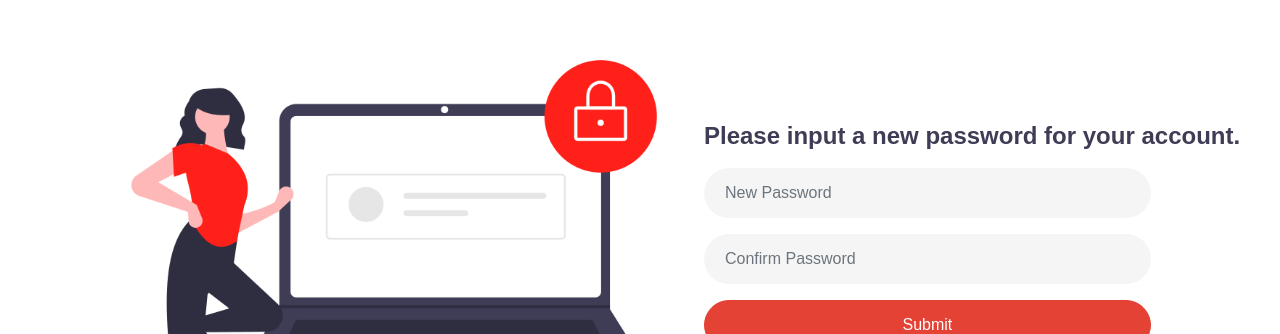
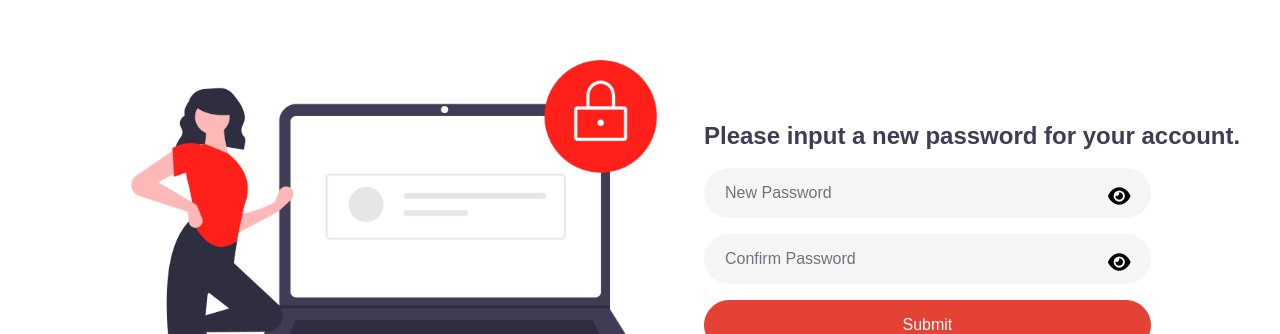
Before and after one commit to COP4331-Large-Project/FoodGram, a React (Create React App) app in the folder frontend/: page /reset-password in a window 1280 px wide. Shown: the part 128-462 px from the top of the page. Built offline with nearby package versions, Linux system fonts and the light colour scheme; a web font is replaced by a local one.

Commit message:
Added eyes to the password fields on register and reset password.

```diff
--- a/frontend/src/components/ForgotPassword.js
+++ b/frontend/src/components/ForgotPassword.js
@@ -43,7 +43,6 @@ function ForgotPassword(){
             <br/>
             <span id="forgotPasswordResult" class="w-100 text-center" style={{marginLeft:"-60px"}}>{message}</span>
             <span class="w-100 text-center" style={{marginLeft:"-60px"}}>Return to {element}</span>
-            <span class="w-100 text-center" style={{marginLeft:"-60px"}}>Return Home!</span>
         </div>
 
      </div>
--- a/frontend/src/components/Register.js
+++ b/frontend/src/components/Register.js
@@ -1,5 +1,7 @@
 import React, { useState } from "react";
 import RegisterImage from "../assets/img/chef2_image.png";
+import { FontAwesomeIcon } from "@fortawesome/react-fontawesome";
+import { faEye } from "@fortawesome/free-solid-svg-icons";
 import ProjectBox from "./Elements/ProjectBox";
 
 function Register() {
@@ -14,6 +16,21 @@ function Register() {
   const [message, setMessage] = useState("");
 
   let bp = require("./Path.js");
+
+  const [passwordShown, setPasswordShown] = useState(false);
+    const [confirmPasswordShown, setConfirmPasswordShown] = useState(false);
+
+    const togglePassword = () => {
+        // When the handler is invoked
+        // inverse the boolean state of passwordShown
+        setPasswordShown(!passwordShown);
+    };
+
+    const toggleConfirmPassword = () => {
+        // When the handler is invoked
+        // inverse the boolean state of passwordShown
+        setConfirmPasswordShown(!confirmPasswordShown);
+    };
 
   let element = (
     <a className="changingTextColor" href="/login">Log In!</a>
@@ -139,21 +156,27 @@ function Register() {
           </div>
           <div className="form-group">
             <input
-              type="password"
+              type={passwordShown ? "text" : "password"}
               id="registerPassword"
               className="form-control col-md-10"
               placeholder="Password"
               ref={(c) => (registerPassword = c)}
             />
+            <span onClick={togglePassword} class="field-icon-not-centered-register-page">
+                <FontAwesomeIcon icon={faEye} size="lg" />
+            </span>
           </div>
           <div className="form-group">
             <input
-              type="password"
+              type={confirmPasswordShown ? "text" : "password"}
               id="registerPassword"
               className="form-control col-md-10"
               placeholder="Confirm Password"
               ref={(c) => (registerConfirmPassword = c)}
             />
+            <span onClick={toggleConfirmPassword} class="field-icon-not-centered-register-page">
+                <FontAwesomeIcon icon={faEye} size="lg" />
+            </span>
           </div>
           <input
             type="submit"
--- a/frontend/src/components/ResetPassword.js
+++ b/frontend/src/components/ResetPassword.js
@@ -1,5 +1,7 @@
 import React, { useState } from 'react';
 import ResetPasswordImage from "../assets/img/chef_resetpassword.png";
+import { FontAwesomeIcon } from "@fortawesome/react-fontawesome";
+import { faEye } from "@fortawesome/free-solid-svg-icons";
 
 function ResetPassword(){
 
@@ -7,6 +9,21 @@ function ResetPassword(){
     var confirmPassword;
     const [message,setMessage] = useState('');
     let bp = require('./Path.js');
+
+    const [passwordShown, setPasswordShown] = useState(false);
+    const [confirmPasswordShown, setConfirmPasswordShown] = useState(false);
+
+    const togglePassword = () => {
+        // When the handler is invoked
+        // inverse the boolean state of passwordShown
+        setPasswordShown(!passwordShown);
+    };
+
+    const toggleConfirmPassword = () => {
+        // When the handler is invoked
+        // inverse the boolean state of passwordShown
+        setConfirmPasswordShown(!confirmPasswordShown);
+    };
 
     const doResetPassword = async event => {
         event.preventDefault();
@@ -36,9 +53,17 @@ function ResetPassword(){
                 <div class="form-group">
                   <h2 id="text" style={{textAlign: "center"}}>Please input a new password for your account.</h2><br/>
                   <div class="form-group">
-                    <input id="newPassword" type="text" class="form-control col-md-10" placeholder="New Password" ref={(c) => newPassword = c}/>
+                    <input id="newPassword" type={passwordShown ? "text" : "password"} class="form-control col-md-10" placeholder="New Password" ref={(c) => newPassword = c}/>
+                    <span onClick={togglePassword} class="field-icon-not-centered">
+                        <FontAwesomeIcon icon={faEye} size="lg" />
+                    </span>
                   </div>
-                    <input id="confirmPassword" type="text" class="form-control col-md-10" placeholder="Confirm Password" ref={(c) => confirmPassword = c}/>
+                  <div class="form-group">
+                    <input id="confirmPassword" type={confirmPasswordShown ? "text" : "password"} class="form-control col-md-10" placeholder="Confirm Password" ref={(c) => confirmPassword = c}/>
+                    <span onClick={toggleConfirmPassword} class="field-icon-not-centered">
+                        <FontAwesomeIcon icon={faEye} size="lg" />
+                    </span>
+                  </div>
                 </div>
                 <input type="submit" class="form-controlL btn-danger submit col-md-10" value = "Submit" onClick={doResetPassword}/>
             </form>
--- a/frontend/src/style/index.css
+++ b/frontend/src/style/index.css
@@ -1141,10 +1141,28 @@ input[type="button"].btn-block {
 }
 .field-icon {
   position: absolute;
-  top: 52%;
+  top: 55%;
   right: 20px;
   -webkit-transform: translateY(-50%);
   -ms-transform: translateY(-50%);
   transform: translateY(-50%);
   color: black;
 }
+.field-icon-not-centered {
+  position: absolute;
+  top: 55%;
+  right: 110px;
+  -webkit-transform: translateY(-50%);
+  -ms-transform: translateY(-50%);
+  transform: translateY(-50%);
+  color: black;
+}
+.field-icon-not-centered-register-page {
+  position: absolute;
+  top: 55%;
+  right: 125px;
+  -webkit-transform: translateY(-50%);
+  -ms-transform: translateY(-50%);
+  transform: translateY(-50%);
+  color: black;
+}
```
